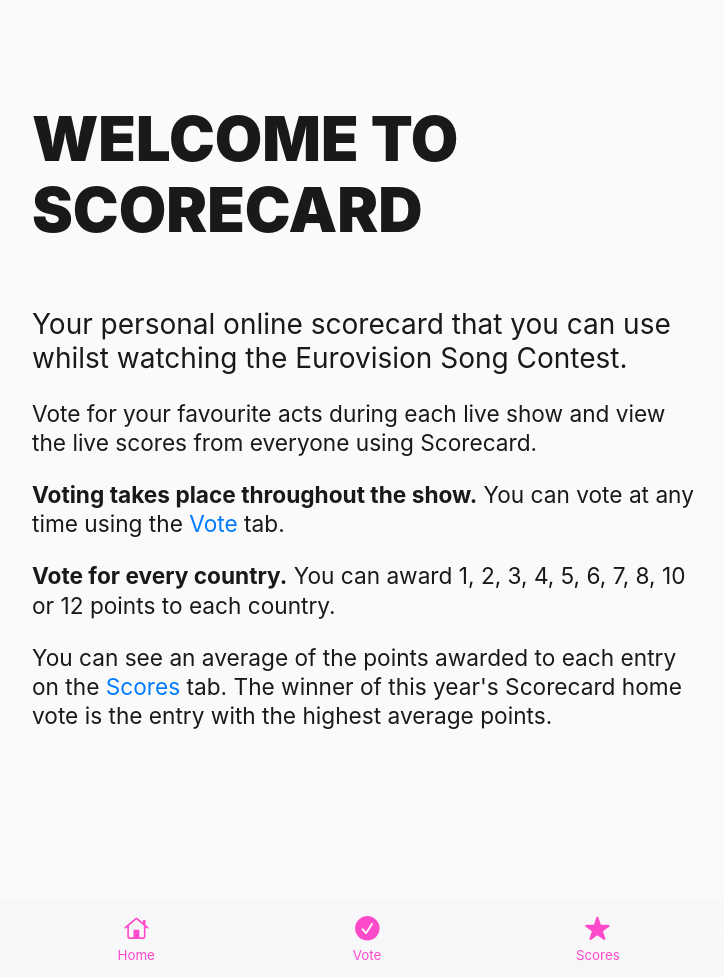
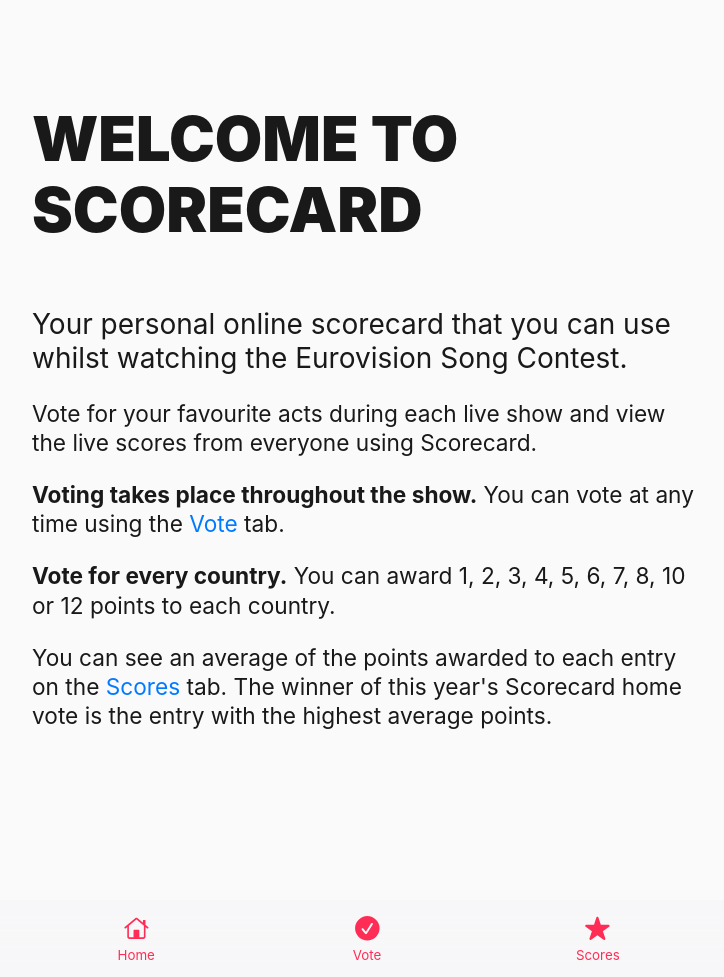
Before and after one commit to johnpeart/scorecard, a Jekyll site: the page built from index.html, in a window 1280 px wide. Shown: the whole page, without its empty margins (273-997 px from the left). Built offline with Jekyll 4.4.1, drawn with Linux system fonts in a browser that asks for light colours; comment, search, counter and statistics services are not loaded.

Commit message:
Update colours

```diff
--- a/_sass/variables/_colours.scss
+++ b/_sass/variables/_colours.scss
@@ -12,13 +12,11 @@
     --systemGreen: rgb(52,199,89);
     --systemIndigo: rgb(88,86,214);
     --systemOrange: rgb(255,149,0);
-    // --systemPink: rgb(255,45,85);
-    --systemPink: rgb(252, 74, 202);
+    --systemPink: rgb(255,45,85);
     --systemPurple: rgb(175,82,222);
     --systemRed: rgb(255,59,48);
     --systemTeal: rgb(90,200,250);
-    // --systemYellow: rgb(255,204,0);
-    --systemYellow: rgb(242, 220, 24);
+    --systemYellow: rgb(255,204,0);
     --systemWhite: rgb(255,255,255);
 
     --systemForeground: rgb(25,25,25);
@@ -30,7 +28,7 @@
     --systemForegroundActive: rgb(250,250,250);
     --systemSidebarForegroundHover: rgb(242,242,247);
     --systemSidebarForegroundFocus: rgb(28,28,30);
-    --systemSidebarForegroundActive:  var(--systemPink);
+    --systemSidebarForegroundActive:  var(--systemRed);
     --systemSidebarBackgroundHover:  rgb(255,45,85);
     --systemSidebarBackgroundFocus: rgb(255,204,0);
     --systemSidebarBackgroundActive: var(--systemBackground);
```
